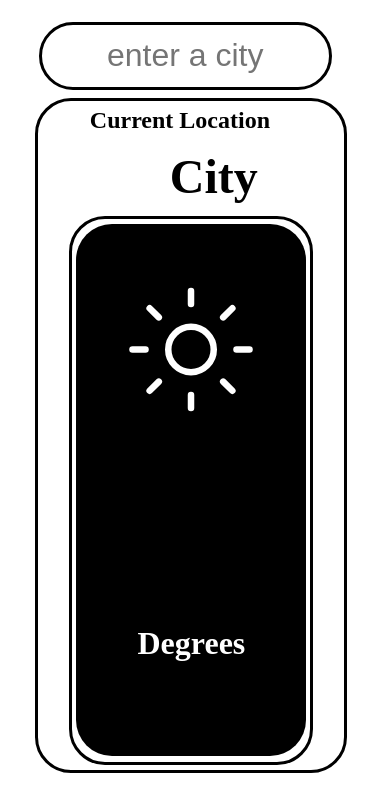
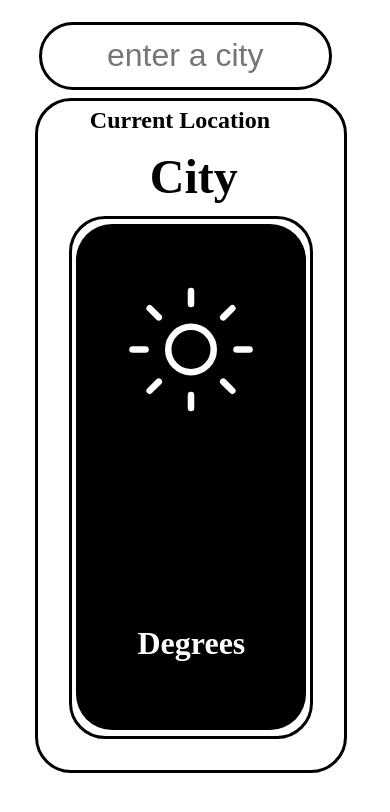
Before and after one commit to Ioni12/weatherApp, a plain HTML site: page index.html in a window 390 px wide. Shown: the top 812 px of the page. Drawn offline with Linux system fonts and the light colour scheme.

Commit message:
Add files via upload

```diff
--- a/index.css
+++ b/index.css
@@ -109,16 +109,16 @@ font-size: 2em;
     .dis1 .city{
         position: relative;
         margin: 0;
-        left: 80px;
+        left: 60px;
         margin-top: 5%;
     }
 
     .outer{
         top: -80px;
-        height: 65vh;
+        height: 62vh;
     }
     .inner{
-        height: 63vh;
+        height: 60vh;
         width: 59vw;
     }
 
```
